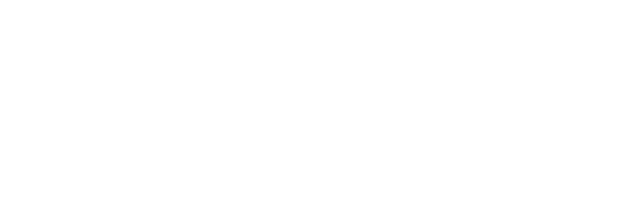
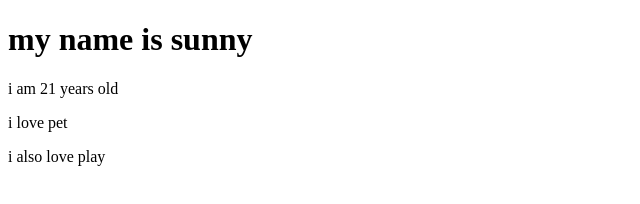
Before and after one commit to SunnyKhandokar/My--Frist-Repo, a plain HTML site: page index.html in a window 1280 px wide. Shown: the whole page, without its empty margins (0-640 px from the left). Drawn offline with Linux system fonts and the light colour scheme.

Commit message:
style css

```diff
--- a/index.html
+++ b/index.html
@@ -5,8 +5,12 @@
     <meta http-equiv="X-UA-Compatible" content="IE=edge">
     <meta name="viewport" content="width=device-width, initial-scale=1.0">
     <title>My-Frist-Repo</title>
+    <link rel="stylesheet" href="style.css">
 </head>
 <body>
-
+    <h1>my name is sunny</h1>
+    <p>i am 21 years old</p>
+    <p>i love pet</p>
+    <p>i also love play</p>
 </body>
 </html>
```
Also changed, not shown: style.css (added).
